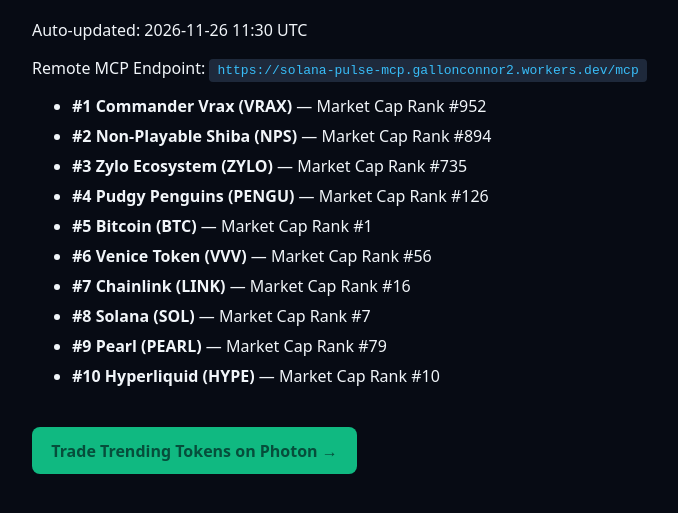
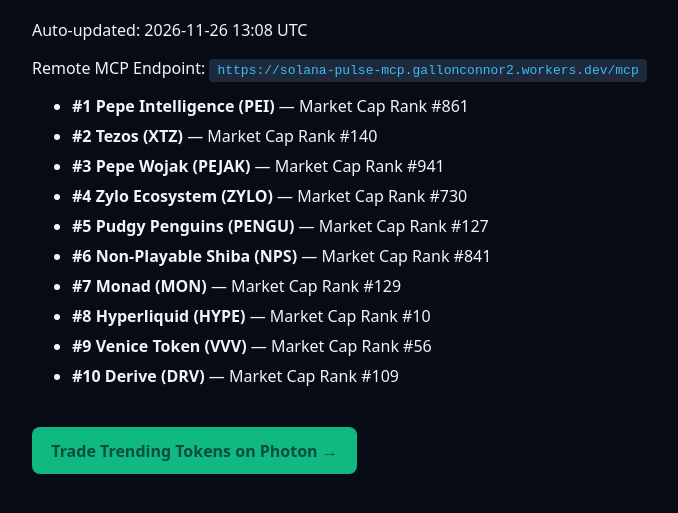
Before and after one commit to Terminalcut/agent-scaffold-mcp, a plain HTML site: page pulse.html in a window 1280 px wide. Shown: the part 99-612 px from the top of the page, without its empty margins (208-886 px from the left). Drawn offline with Linux system fonts and the light colour scheme.

Commit message:
Auto-update live SEO pulse

```diff
--- a/pulse.html
+++ b/pulse.html
@@ -3,7 +3,7 @@
 <head>
   <meta charset="UTF-8">
   <meta name="viewport" content="width=device-width,initial-scale=1">
-  <title>Live Solana &amp; Crypto Agent Pulse (2026-11-26 11:30 UTC)</title>
+  <title>Live Solana &amp; Crypto Agent Pulse (2026-11-26 13:08 UTC)</title>
   <style>
     body { font-family: system-ui, sans-serif; background: #070b14; color: #f1f5f9; padding: 2rem; max-width: 800px; margin: auto; }
     a.btn { display: inline-block; margin-top: 1.5rem; background: #10b981; color: #064e3b; padding: 0.8rem 1.2rem; border-radius: 8px; font-weight: 700; text-decoration: none; }
@@ -13,19 +13,19 @@
 </head>
 <body>
   <h1>Live Crypto &amp; AI Agent Market Pulse</h1>
-  <p>Auto-updated: 2026-11-26 11:30 UTC</p>
+  <p>Auto-updated: 2026-11-26 13:08 UTC</p>
   <p>Remote MCP Endpoint: <code>https://solana-pulse-mcp.gallonconnor2.workers.dev/mcp</code></p>
   <ul>
-    <li><strong>#1 Commander Vrax (VRAX)</strong> — Market Cap Rank #952</li>
-<li><strong>#2 Non-Playable Shiba (NPS)</strong> — Market Cap Rank #894</li>
-<li><strong>#3 Zylo Ecosystem (ZYLO)</strong> — Market Cap Rank #735</li>
-<li><strong>#4 Pudgy Penguins (PENGU)</strong> — Market Cap Rank #126</li>
-<li><strong>#5 Bitcoin (BTC)</strong> — Market Cap Rank #1</li>
-<li><strong>#6 Venice Token (VVV)</strong> — Market Cap Rank #56</li>
-<li><strong>#7 Chainlink (LINK)</strong> — Market Cap Rank #16</li>
-<li><strong>#8 Solana (SOL)</strong> — Market Cap Rank #7</li>
-<li><strong>#9 Pearl (PEARL)</strong> — Market Cap Rank #79</li>
-<li><strong>#10 Hyperliquid (HYPE)</strong> — Market Cap Rank #10</li>
+    <li><strong>#1 Pepe Intelligence (PEI)</strong> — Market Cap Rank #861</li>
+<li><strong>#2 Tezos (XTZ)</strong> — Market Cap Rank #140</li>
+<li><strong>#3 Pepe Wojak (PEJAK)</strong> — Market Cap Rank #941</li>
+<li><strong>#4 Zylo Ecosystem (ZYLO)</strong> — Market Cap Rank #730</li>
+<li><strong>#5 Pudgy Penguins (PENGU)</strong> — Market Cap Rank #127</li>
+<li><strong>#6 Non-Playable Shiba (NPS)</strong> — Market Cap Rank #841</li>
+<li><strong>#7 Monad (MON)</strong> — Market Cap Rank #129</li>
+<li><strong>#8 Hyperliquid (HYPE)</strong> — Market Cap Rank #10</li>
+<li><strong>#9 Venice Token (VVV)</strong> — Market Cap Rank #56</li>
+<li><strong>#10 Derive (DRV)</strong> — Market Cap Rank #109</li>
   </ul>
   <a class="btn" href="https://photon-sol.tinyastro.io/@Sol12" target="_blank" rel="nofollow sponsored">Trade Trending Tokens on Photon →</a>
 </body>
```
